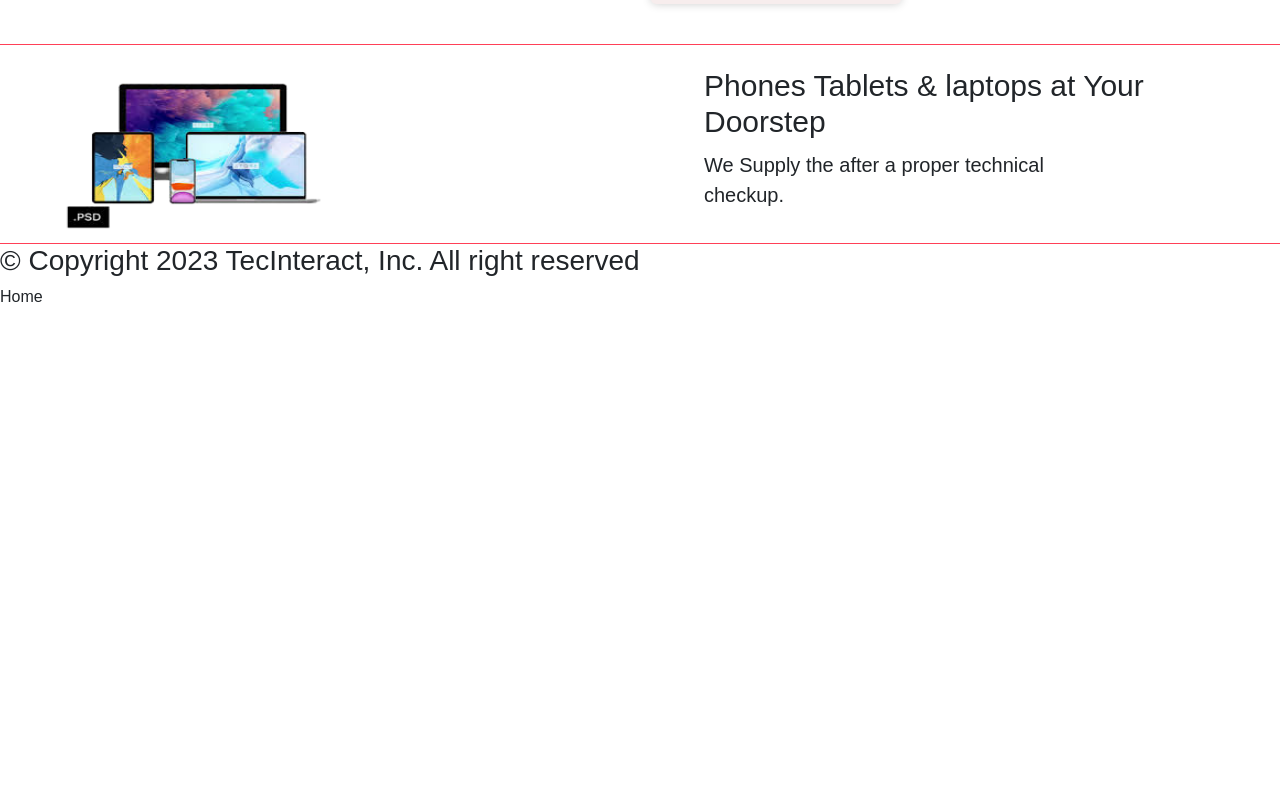
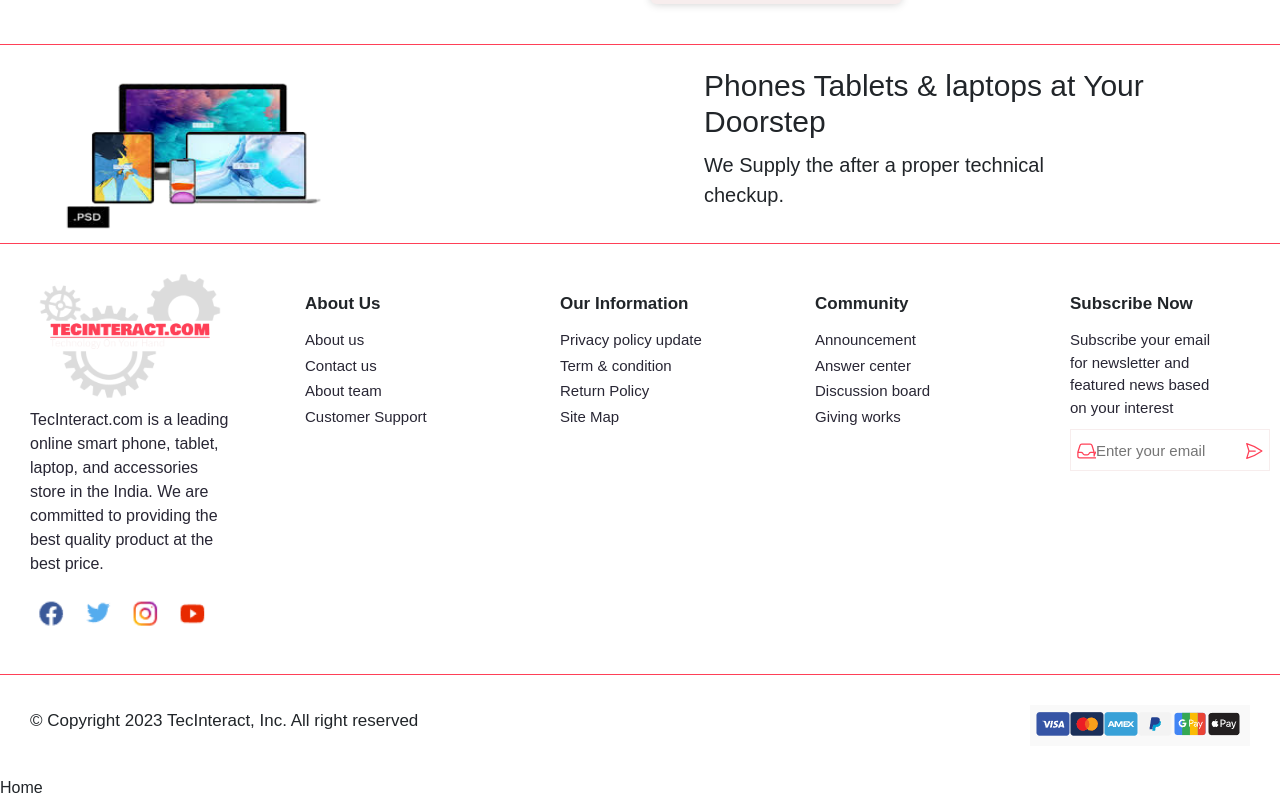
Before and after one commit to akgupta55/TecInteract, a React (Vite) app: page / in a window 1280 px wide. Shown: the part 2115-2915 px from the top of the page. Before the commit the page ends 2424 px from the top, so only its background shows below. Built offline with nearby package versions, Linux system fonts and the light colour scheme.

Commit message:
homepage is completed

```diff
--- a/src/COMPONENT/Footer/Footer2.css
+++ b/src/COMPONENT/Footer/Footer2.css
@@ -0,0 +1,119 @@
+.footer{
+    display: flex;
+    flex-direction: column;
+    align-items: center;
+    justify-content: center;
+    width: 100%;
+}
+
+.footerin1 div{
+    width: 15%;
+    min-width: 200px;
+}
+
+.footerin1{
+    display: flex;
+    flex-direction: row;
+    flex-wrap: wrap;
+    justify-content: space-between;
+    width: 100%;
+    padding: 30px;
+}
+
+.footerin1 .f1{
+    width: 15%;
+    min-width: 200px;
+    display: flex;
+    flex-direction: column;
+}
+
+.footerin1 .f1 img{
+    width: 200px;
+    margin-bottom: 10px;
+}
+
+.footerin1 .f1 p{
+    font-size: 16px;
+    color: var(--background);
+    font-weight: 200;
+    width: 100%;
+}
+
+.footerin1 .f2 p:hover{
+    cursor: pointer;
+    color: var(--primary);
+}
+
+.footerin1 .f1 p:hover{
+    cursor: pointer;
+    color: var(--primary);
+}
+
+.footerin1 .f2{
+    padding: 20px;
+}
+
+.footerin1 .f2 h3{
+    font-size: 17px;
+    font-weight: 600;
+    margin-bottom: 15px;
+    width: 90%;
+}
+
+.footerin1 .f2 p{
+    font-size: 15px;
+    color: var(--background);
+    font-weight: 200;
+    width: 90%;
+    margin: 3px 0px;
+}
+
+.footerin1 .f2 .inputcontainer{
+    display: flex;
+    flex-direction: row;
+    width: 200px;
+    align-items: center;
+    justify-content: space-between;
+    overflow: hidden;
+    border: 1px solid var(--secondary);
+    margin: 10px 0px;
+    padding: 5px 5px;
+}
+
+.footerin1 .icon1 svg{
+    width: 20px;
+    height: 20px;
+    color: var(--primary);
+}
+
+.footerin1 .icon2 svg{
+    width: 20px;
+    height: 20px;
+    color: var(--primary);
+}
+
+
+.footerin1 .f2 .inputcontainer input{
+    width: 80%;
+    height: 30px;
+    border: none;
+    outline: none;
+    font-size: 15px;
+    font-weight: 200;
+    color: #424242;
+}
+
+.footerin2{
+    display: flex;
+    flex-direction: row;
+    justify-content: space-between;
+    align-items: center;
+    width: 100%;
+    padding: 30px;
+    border-top: 1px solid var(--primary);
+}
+
+.footerin2 h3{
+    font-size: 17px;
+    font-weight: 300;
+}
--- a/src/COMPONENT/Footer/Footer2.jsx
+++ b/src/COMPONENT/Footer/Footer2.jsx
@@ -1,9 +1,89 @@
+import "./Footer2.css";
+import paying from "../../assets/pay.png";
+import social from "../../assets/social.png";
+import logo from "../../assets/logo-no-background.png";
+
 const Footer2 = () => {
   return (
-    <div className="footer2">
-      <div className="footerin1"></div>
-      <div className="footerin2"></div>
-      <h3>© Copyright 2023 TecInteract, Inc. All right reserved</h3>
+    <div className="footer">
+      <div className="footerin1">
+        <div className="f1">
+          <img src={logo} alt="logo" className="logo" />
+          <p>
+            TecInteract.com is a leading online smart phone, tablet, laptop, and
+            accessories store in the India. We are committed to providing the
+            best quality product at the best price.
+          </p>
+          <img src={social} alt="social" />
+        </div>
+        <div className="f2">
+          <h3>About Us</h3>
+          <p>About us</p>
+          <p>Contact us</p>
+          <p>About team</p>
+          <p>Customer Support</p>
+        </div>
+        <div className="f2">
+          <h3>Our Information</h3>
+          <p>Privacy policy update</p>
+          <p>Term & condition</p>
+          <p>Return Policy</p>
+          <p>Site Map</p>
+        </div>
+        <div className="f2">
+          <h3>Community</h3>
+          <p>Announcement</p>
+          <p>Answer center</p>
+          <p>Discussion board</p>
+          <p>Giving works</p>
+        </div>
+        <div className="f2">
+          <h3>Subscribe Now</h3>
+          <p>
+            Subscribe your email for newsletter and featured news based on your
+            interest
+          </p>
+          <div className="inputcontainer">
+            <span className="icon1">
+              <svg
+                xmlns="http://www.w3.org/2000/svg"
+                fill="none"
+                viewBox="0 0 24 24"
+                strokeWidth={1.5}
+                stroke="currentColor"
+                className="w-6 h-6"
+              >
+                <path
+                  strokeLinecap="round"
+                  strokeLinejoin="round"
+                  d="M2.25 13.5h3.86a2.25 2.25 0 012.012 1.244l.256.512a2.25 2.25 0 002.013 1.244h3.218a2.25 2.25 0 002.013-1.244l.256-.512a2.25 2.25 0 012.013-1.244h3.859m-19.5.338V18a2.25 2.25 0 002.25 2.25h35A2.25 2.25 0 0021.75 18v-4.162c0-.224-.034-.447-.1-.661L19.24 5.338a2.25 2.25 0 00-2.15-1.588H6.911a2.25 2.25 0 00-2.15 1.588L2.35 13.177a2.25 2.25 0 00-.1.661z"
+                />
+              </svg>
+            </span>
+            <input type="text" placeholder="Enter your email" />
+            <span className="icon2">
+              <svg
+                xmlns="http://www.w3.org/2000/svg"
+                fill="none"
+                viewBox="0 0 24 24"
+                strokeWidth={1.5}
+                stroke="currentColor"
+                className="w-6 h-6"
+              >
+                <path
+                  strokeLinecap="round"
+                  strokeLinejoin="round"
+                  d="M6 12L3.269 3.126A59.768 59.768 0 0121.485 12 59.77 59.77 0 013.27 20.876L5.999 12zm0 0h7.5"
+                />
+              </svg>
+            </span>
+          </div>
+        </div>
+      </div>
+      <div className="footerin2">
+        <h3>© Copyright 2023 TecInteract, Inc. All right reserved</h3>
+        <img src={paying} alt="paying" />
+      </div>
     </div>
   );
 };
```
Also changed, not shown: src/assets/pay.png (added), src/assets/social.png (added).
